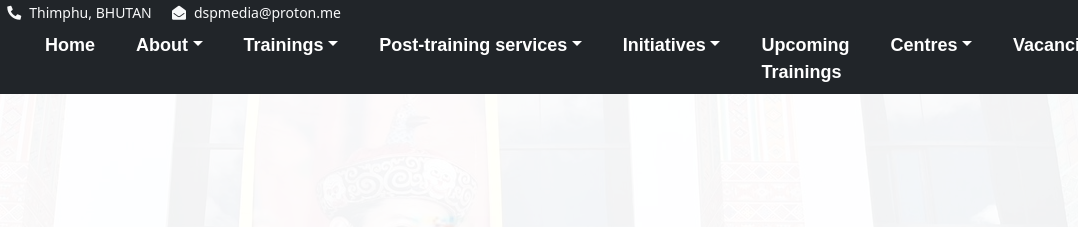
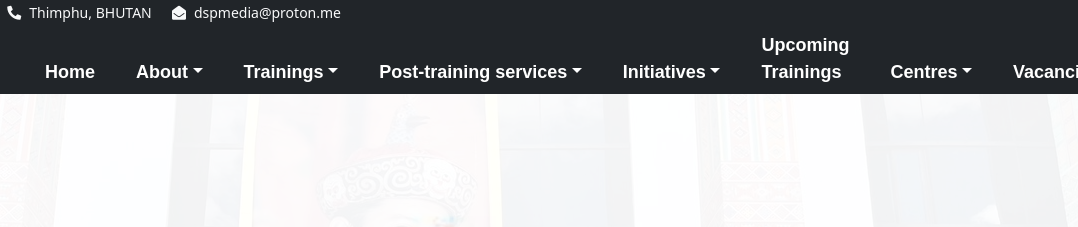
Before and after one commit to kalisetti/demo, a plain HTML site: page index.html in a window 1280 px wide. Shown: the top 227 px of the page, 202-1280 px from the left. Drawn offline with nearby package versions, Linux system fonts and the light colour scheme.

Commit message:
align nav-item to bottom

```diff
--- a/css/style.css
+++ b/css/style.css
@@ -19,6 +19,11 @@
     z-index: 10;
 }
 
+.navbar-nav .nav-item {
+    display: flex;
+    align-items: flex-end;
+}
+
 .navbar-dark .navbar-nav .nav-link {
     font-family: 'Nunito', sans-serif;
     position: relative;
```
